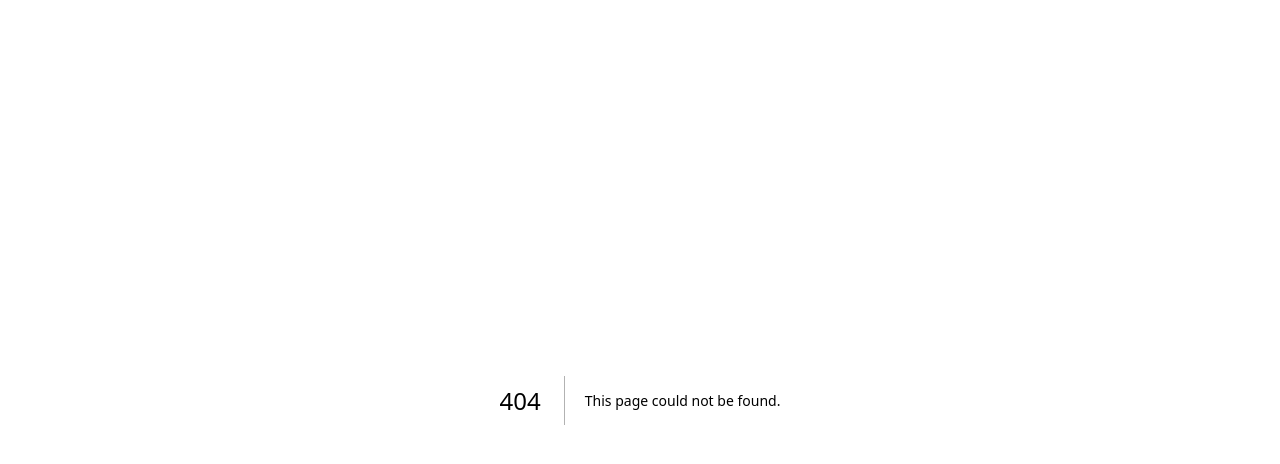
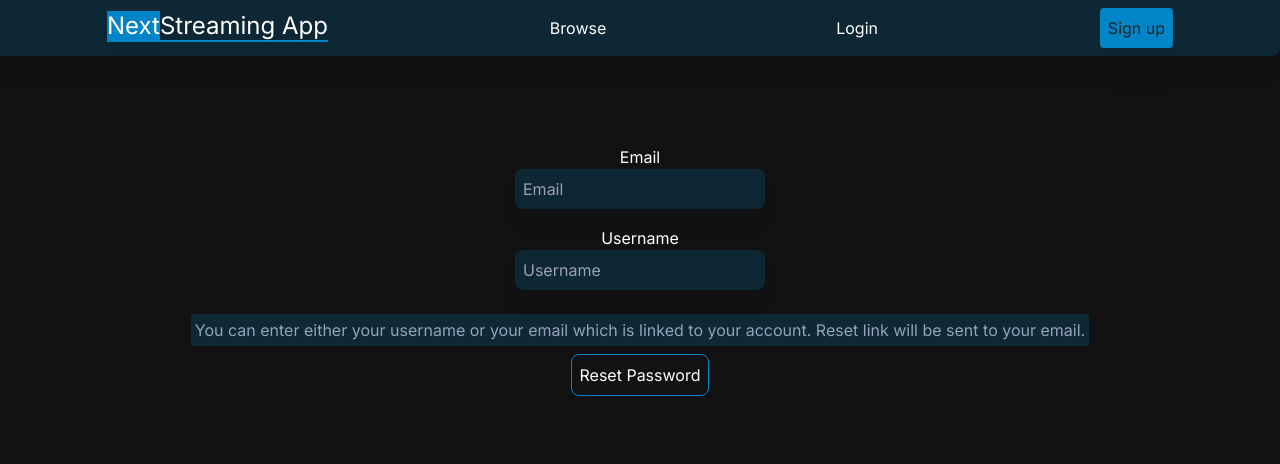
Before and after one commit to retr080s/Next-Streaming, a Next.js app: page /resetpassword in a window 1280 px wide. Before the commit this address had no page. Shown: the top 464 px of the page. Built offline with nearby package versions, Linux system fonts and the light colour scheme.

Commit message:
reset password page added

```diff
--- a/src/app/login/page.tsx
+++ b/src/app/login/page.tsx
@@ -23,7 +23,7 @@ export default function page() {
           type="password"
           placeholder="Password"
         />
-        <Link href="/">
+        <Link href="/resetpassword">
           <p className="text-sm m-2 text-slate-400 hover:text-white">
             Forgot password
           </p>
--- /dev/null
+++ b/src/app/resetpassword/page.tsx
@@ -0,0 +1,36 @@
+import NavbarTop from "../components/NavbarTop";
+
+export default function page() {
+  return (
+    <div>
+      <NavbarTop />
+      <div className="flex flex-col items-center justify-center mt-20 py-2">
+        <hr />
+        {/* min-h-screen */}
+        <label htmlFor="email">Email</label>
+        <input
+          className="p-2 rounded-lg mb-4 focus:outline-none bg-sky-800/30 backdrop-blur-sm drop-shadow-xl  text-white"
+          id="email"
+          type="text"
+          placeholder="Email"
+        />
+        <hr />
+        {/* min-h-screen */}
+        <label htmlFor="email">Username</label>
+        <input
+          className="p-2 rounded-lg mb-4 focus:outline-none bg-sky-800/30 backdrop-blur-sm drop-shadow-xl  text-white"
+          id="username"
+          type="text"
+          placeholder="Username"
+        />
+        <p className="text-left p-1 m-2 rounded-sm bg-sky-800/30 text-slate-400">
+          You can enter either your username or your email which is linked to
+          your account. Reset link will be sent to your email.
+        </p>
+        <button className="p-2  border border-sky-600 rounded-lg mb-4 focus:outline-none hover:bg-sky-800">
+          Reset Password
+        </button>
+      </div>
+    </div>
+  );
+}
```
